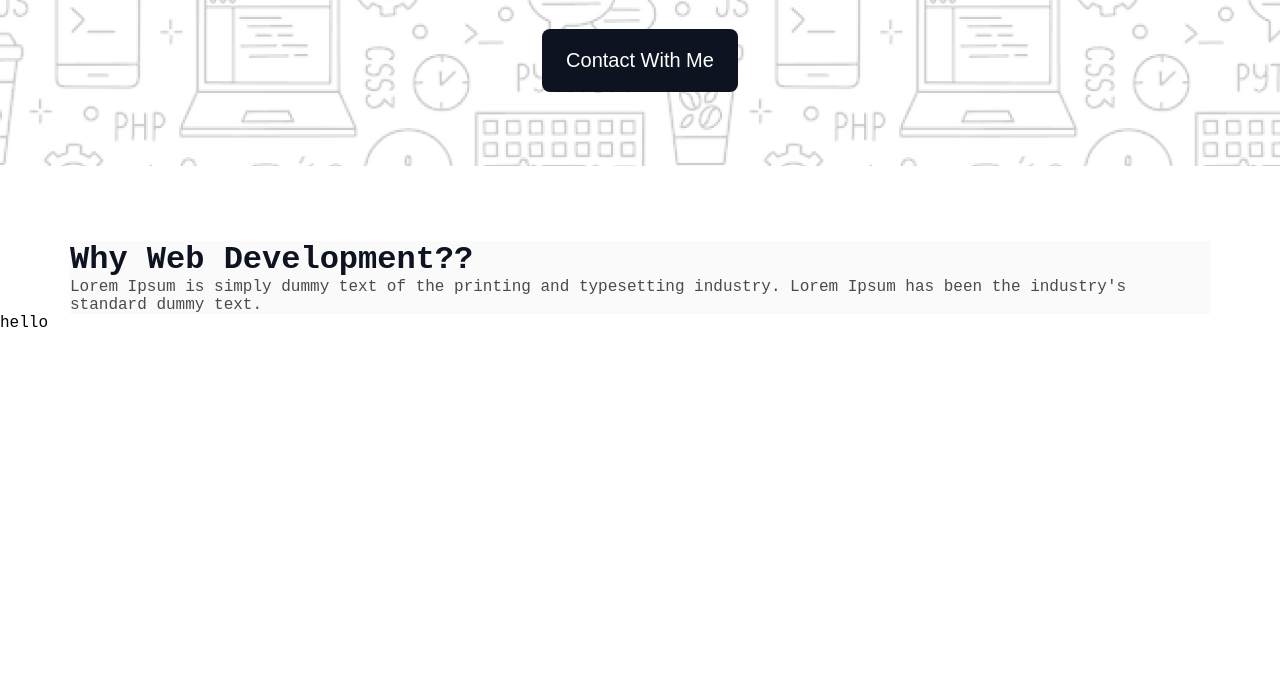
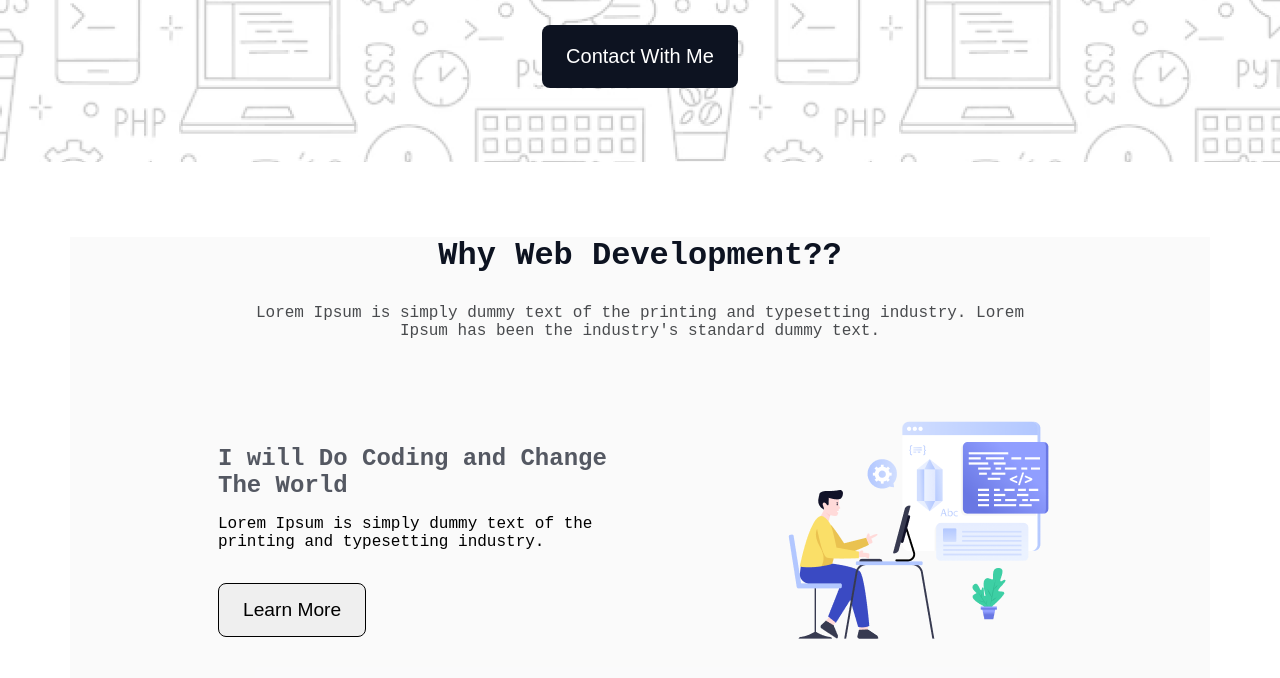
Before and after one commit to EbrahimEh/b10a1-project, a plain HTML site: page index.html in a window 1280 px wide. Shown: the part 604-1282 px from the top of the page. Before the commit the page ends 936 px from the top, so only its background shows below. Drawn offline with Linux system fonts and the light colour scheme.

Commit message:
Working Development Part And go to sleep

```diff
--- a/index.html
+++ b/index.html
@@ -33,12 +33,26 @@
     <main class="main">
         <section class="web-development">
             <h1 class="title">Why Web Development??</h1>
-            <p class="subtitle">Lorem Ipsum is simply dummy text of the printing and typesetting industry. Lorem Ipsum has been the industry's standard dummy text.</p>
+            <p class="subtitle dev-title">Lorem Ipsum is simply dummy text of the printing and typesetting industry. Lorem <br> Ipsum has been the industry's standard dummy text.</p>
+
+            <div class="dev-cards">
+                <div class="dev-card">
+                    <div class="card-info">
+                        <h2 class="card-title">I will Do Coding and Change The World</h2>
+                    <p class="card-subtitle">Lorem Ipsum is simply dummy text of the printing and typesetting industry.</p>
+                    <button class="btn-primary">Learn More</button>
+                    </div>
+
+                    <div class="card-img">
+                        <img src="assets/Layer_1.png" alt="">
+                    </div>
+                </div>
+            </div>
         </section>
     </main>
 
     <footer class="footer">
-hello
+
     </footer>
 </body>
 </html>
--- a/styles/styles.css
+++ b/styles/styles.css
@@ -16,7 +16,7 @@
 
 /* ----shared styles  */
 .btn-primary{
-    padding: 17px 24px;
+    padding: 15px 24px;
     border: none;
     border: 1px solid black;
     border-radius: 8px;
@@ -100,4 +100,26 @@ nav{
 .web-development{
     margin-top: 75px;
     background-color: rgba(13, 19, 33, 0.02);
+    text-align: center;
 }
+.dev-cards{
+    max-width: 940px;
+    margin: 0 auto;
+    padding: 48px;
+}
+.dev-card{
+    display: flex;
+    text-align: left;
+    align-items: center;
+    gap: 130px;
+}
+.card-title{
+    color: rgba(13, 19, 33, 0.7);
+    margin-bottom: 16px;
+}
+.card-subtitle{
+    margin-bottom: 32px;
+}
+.dev-title{
+    margin: 30px 0;
+}
```
